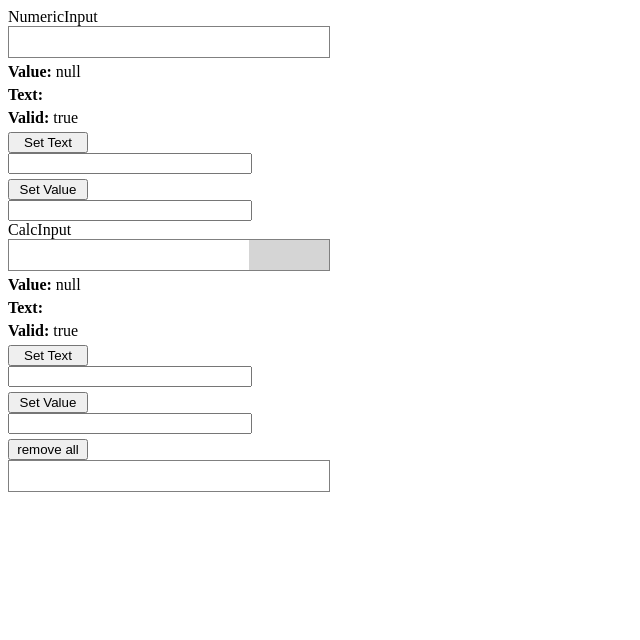
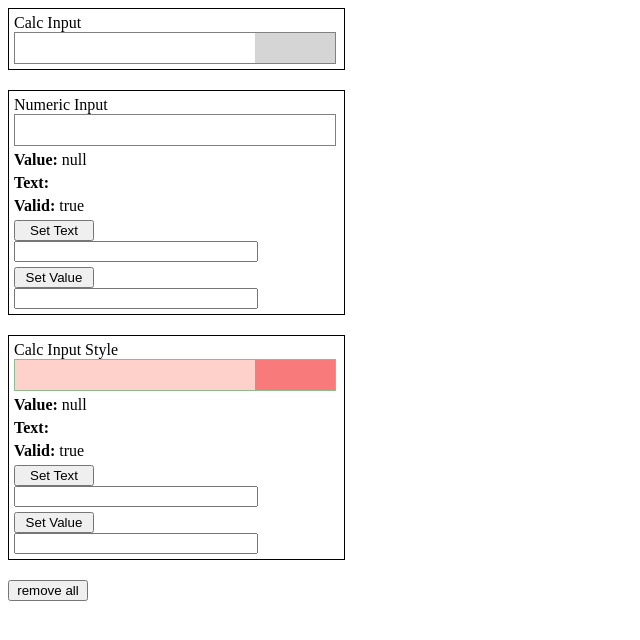
Before and after one commit to Flashervovka/Flashervovka-calculator, a website: page index.html in a window 1280 px wide. Shown: the whole page, without its empty margins (0-640 px from the left). Drawn offline with Linux system fonts and the light colour scheme.

Commit message:
styles and remove

```diff
--- a/index.html
+++ b/index.html
@@ -9,10 +9,18 @@
 </head>
 <body>
 <div>
-    <div>NumericInput</div>
+
+    <div class="wrapper-controll">
+        <div id="validator">
+            <div>Calc Input</div>
+            <div id="calculatorWrapper"></div>
+        </div>
+    </div>
+
+    <div class="wrapper-controll">
+        <div id="numValidatorWrapper">Numeric Input</div>
         <div id="numValidator"></div>
-    </div>
-    <div class="controls">
+        <div class="controls" id="controls1">
             <div class="control"><span><b>Value: </b></span><span id="calcValue1">null</span></div>
             <div class="control"><span><b>Text: </b></span><span id="calcText1"></span></div>
             <div class="control"><span><b>Valid: </b></span><span id="calcValid1">true</span></div>
@@ -20,15 +28,17 @@
             <div class="control"><button id="setText1">Set Text</button><input id="text1"/></div>
             <div class="control"><button id="setValue1">Set Value</button><input id="value1"/></div>
         </div>
-
-
-    <div>
-        <div>CalcInput</div>
-        <div id="calculatorWrapper"></div>
     </div>
 
 
-    <div class="controls">
+
+
+
+
+    <div class="wrapper-controll">
+        <div>Calc Input Style</div>
+        <div id="calculatorWrapper1"></div>
+        <div class="controls" id="controls2">
             <div class="control"><span><b>Value: </b></span><span id="calcValue">null</span></div>
             <div class="control"><span><b>Text: </b></span><span id="calcText"></span></div>
             <div class="control"><span><b>Valid: </b></span><span id="calcValid">true</span></div>
@@ -36,36 +46,43 @@
             <div class="control"><button id="setText">Set Text</button><input id="text"/></div>
             <div class="control"><button id="setValue">Set Value</button><input id="value"/></div>
 
+        </div>
+    </div>
     <div class="control"><button id="removeAll">remove all</button></div>
-    </div>
 
-
-
-    <div id="calculatorWrapper1"></div>
     <script>
         var calc = new Calculator('calculatorWrapper') ;
+
         var validator = new Calculator('numValidator',true) ;
-
-        var calc1 = new Calculator('calculatorWrapper1',"calc_red") ;
-        var calcValue = document.querySelector('#calcValue');
-        var calcText = document.querySelector('#calcText');
-        var calcValid = document.querySelector('#calcValid');
-
         var validatorValue = document.querySelector('#calcValue1');
         var validatorText = document.querySelector('#calcText1');
         var validatorValid = document.querySelector('#calcValid1');
 
 
+        var calc1 = new Calculator('calculatorWrapper1',false,"calc_red") ;
+        var calcValue = document.querySelector('#calcValue');
+        var calcText = document.querySelector('#calcText');
+        var calcValid = document.querySelector('#calcValid');
+
+
+
         document.querySelector("#removeAll").addEventListener('click',function (e) {
             calc.destroy();
             validator.destroy();
-        })
+            calc1.destroy();
+            var ctrls = document.querySelectorAll('.wrapper-controll');
+            ctrls.forEach(function (element) {
+                element.remove();
+            });
+            var btnRemove = document.querySelector('#removeAll');
+            btnRemove.remove();
+        });
 
         document.querySelector("#setText").addEventListener('click',function (e) {
-            calc.text = document.querySelector("#text").value;
+            calc1.text = document.querySelector("#text").value;
         });
         document.querySelector("#setValue").addEventListener('click',function (e) {
-            calc.text = document.querySelector("#value").value;
+            calc1.text = document.querySelector("#value").value;
         })
 
         document.querySelector("#setText1").addEventListener('click',function (e) {
@@ -80,8 +97,6 @@
             calcValue.innerHTML = calc.value;
             calcText.innerHTML = calc.text;
             calcValid.innerHTML = calc.isValid;
-           // console.log("event")
-         //   console.log(event)
         }, false);
 
         document.querySelector('#numValidator').addEventListener("ON_CALCULATED", function(event){
--- a/styles.css
+++ b/styles.css
@@ -43,3 +43,10 @@
 .calc_red-main-invalid.calc-filed-on-focus{
     border: #ff5587 solid 2px;
 }
+
+.wrapper-controll{
+    margin-bottom: 20px;
+    border: 1px solid black;
+    padding: 5px;
+    width: 325px;
+}
```
Lines whose indentation alone changed are shown as unchanged.
